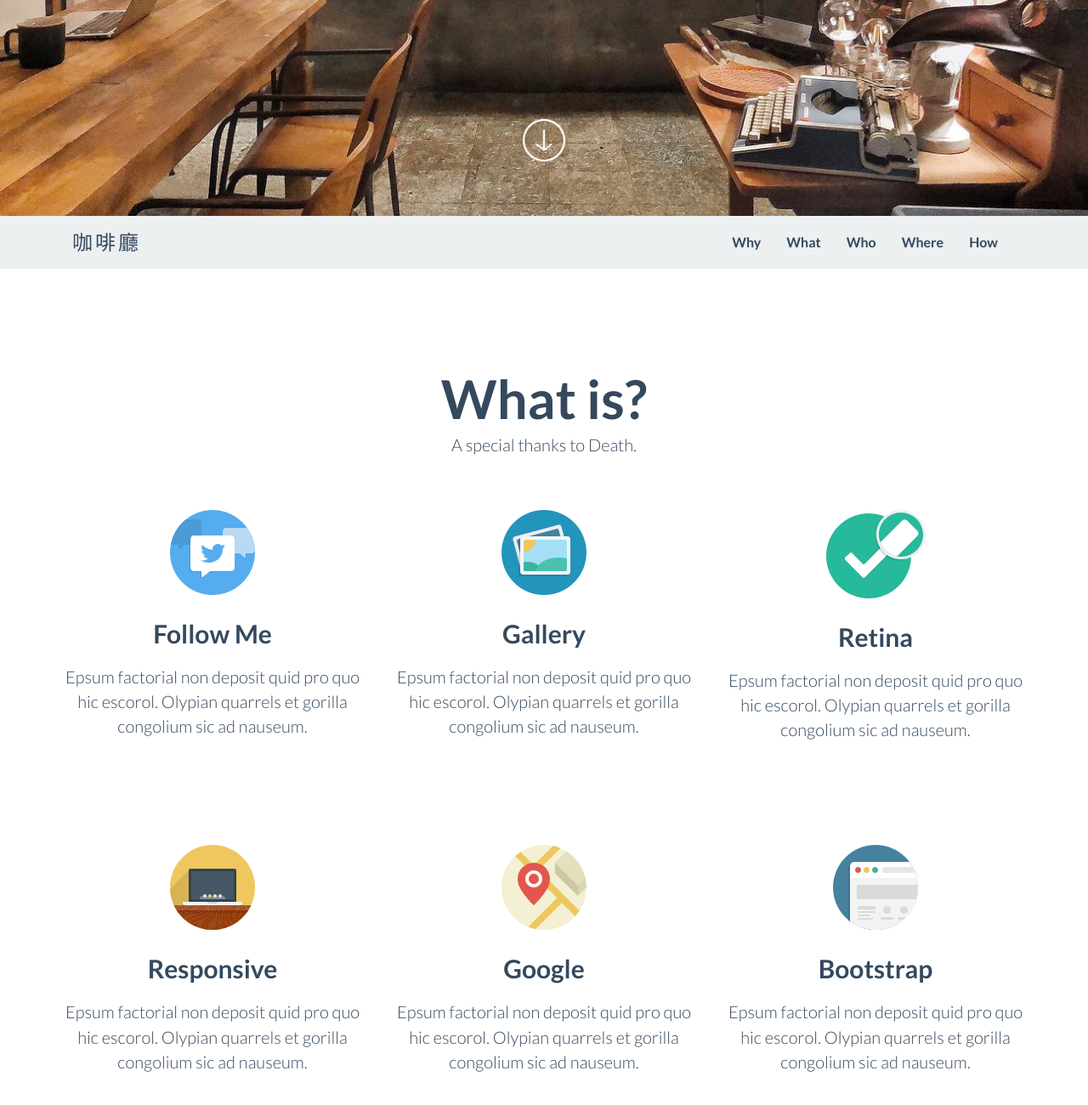
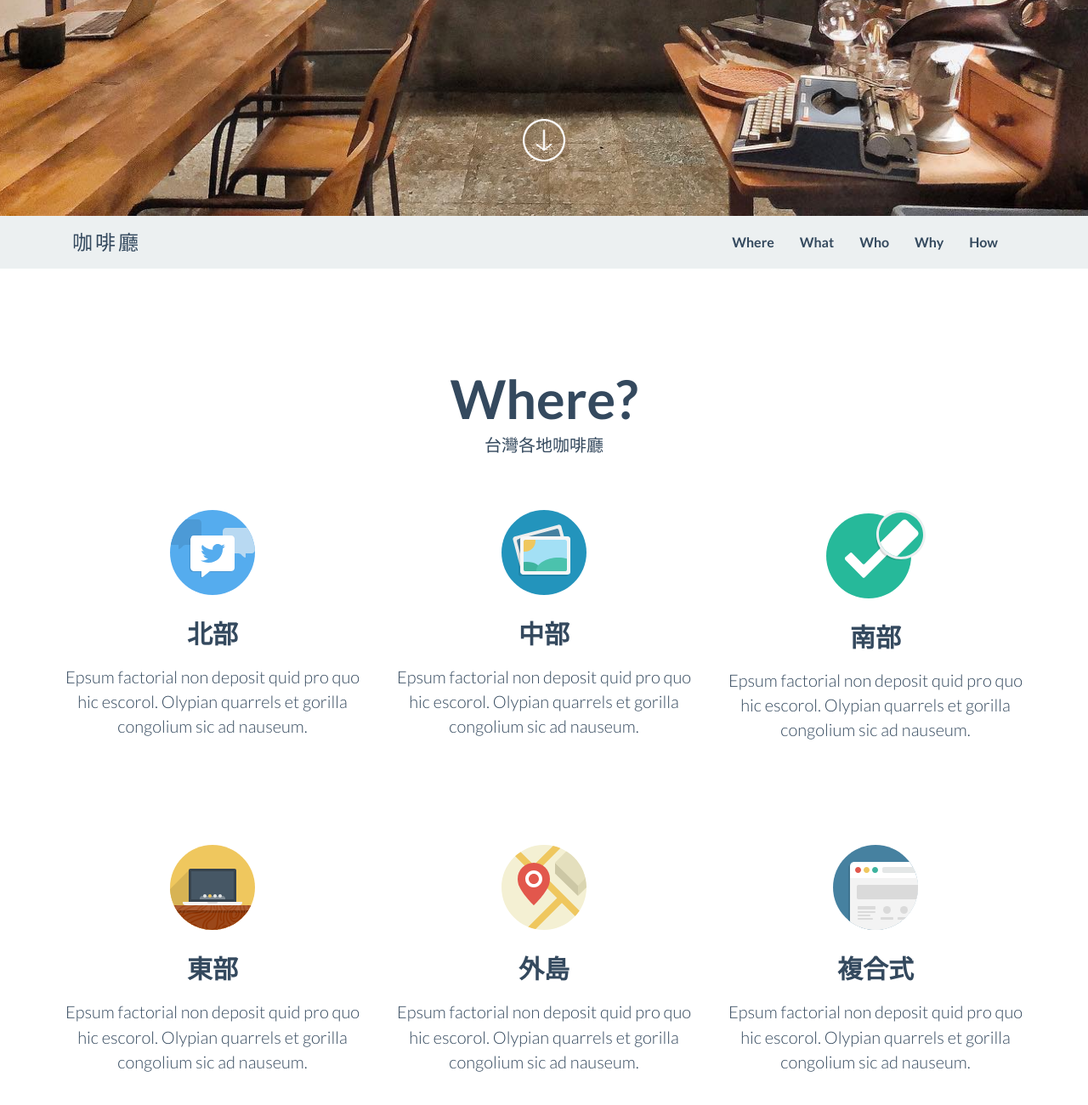
Before and after one commit to eason282800/moropia, a plain HTML site: page index.html in a window 1280 px wide. Shown: the part 546-1846 px from the top of the page at 85% size. Drawn offline with Linux system fonts and the light colour scheme.

Commit message:
Update index.html

```diff
--- a/index.html
+++ b/index.html
@@ -91,10 +91,10 @@
 			<div class="collapse navbar-collapse navbar-right navbar-ex1-collapse">
 				<ul class="nav navbar-nav">
 
-					<li class="menuItem"><a href="#whatis">Why</a></li>
+					<li class="menuItem"><a href="#whatis">Where</a></li>
 					<li class="menuItem"><a href="#useit">What</a></li>
 					<li class="menuItem"><a href="#screen">Who</a></li>
-					<li class="menuItem"><a href="#credits">Where</a></li>
+					<li class="menuItem"><a href="#credits">Why</a></li>
 					<li class="menuItem"><a href="#contact">How</a></li>
 				</ul>
 			</div>
@@ -107,8 +107,8 @@
 		<div class="container">
 
 			<div class="col-md-6 col-md-offset-3 text-center wrap_title">
-				<h2>What is?</h2>
-				<p class="lead" style="margin-top:0">A special thanks to Death.</p>
+				<h2>Where?</h2>
+				<p class="lead" style="margin-top:0">台灣各地咖啡廳</p>
 
 			</div>
 
@@ -116,7 +116,7 @@
 
 				<div class="col-sm-4 wow fadeInDown text-center">
 				  <img class="rotate" src="img/icon/tweet.svg" alt="Generic placeholder image">
-				  <h3>Follow Me</h3>
+				  <h3>北部</h3>
 				  <p class="lead">Epsum factorial non deposit quid pro quo hic escorol. Olypian quarrels et gorilla congolium sic ad nauseum. </p>
 
 				  <!-- <p><a class="btn btn-embossed btn-primary view" role="button">View Details</a></p> -->
@@ -124,14 +124,14 @@
 
 				<div class="col-sm-4 wow fadeInDown text-center">
 				  <img  class="rotate" src="img/icon/picture.svg" alt="Generic placeholder image">
-				   <h3>Gallery</h3>
+				   <h3>中部</h3>
 				   <p class="lead">Epsum factorial non deposit quid pro quo hic escorol. Olypian quarrels et gorilla congolium sic ad nauseum. </p>
 				   <!-- <p><a class="btn btn-embossed btn-primary view" role="button">View Details</a></p> -->
 				</div><!-- /.col-lg-4 -->
 
 				<div class="col-sm-4 wow fadeInDown text-center">
 				  <img  class="rotate" src="img/icon/retina.svg" alt="Generic placeholder image">
-				   <h3>Retina</h3>
+				   <h3>南部</h3>
 					<p class="lead">Epsum factorial non deposit quid pro quo hic escorol. Olypian quarrels et gorilla congolium sic ad nauseum. </p>
 				  <!-- <p><a class="btn btn-embossed btn-primary view" role="button">View Details</a></p> -->
 				</div><!-- /.col-lg-4 -->
@@ -142,21 +142,21 @@
 
 				<div class="col-sm-4  wow fadeInDown text-center">
 				  <img class="rotate" src="img/icon/laptop.svg" alt="Generic placeholder image">
-				  <h3>Responsive</h3>
+				  <h3>東部</h3>
 				  <p class="lead">Epsum factorial non deposit quid pro quo hic escorol. Olypian quarrels et gorilla congolium sic ad nauseum. </p>
 				 <!-- <p><a class="btn btn-embossed btn-primary view" role="button">View Details</a></p> -->
 				</div><!-- /.col-lg-4 -->
 
 				<div class="col-sm-4 wow fadeInDown text-center">
 				  <img  class="rotate" src="img/icon/map.svg" alt="Generic placeholder image">
-				   <h3>Google</h3>
+				   <h3>外島</h3>
 				   <p class="lead">Epsum factorial non deposit quid pro quo hic escorol. Olypian quarrels et gorilla congolium sic ad nauseum. </p>
 				   <!-- <p><a class="btn btn-embossed btn-primary view" role="button">View Details</a></p> -->
 				</div><!-- /.col-lg-4 -->
 
 				<div class="col-sm-4 wow fadeInDown text-center">
 				  <img  class="rotate" src="img/icon/browser.svg" alt="Generic placeholder image">
-				   <h3>Bootstrap</h3>
+				   <h3>複合式</h3>
 				 <p class="lead">Epsum factorial non deposit quid pro quo hic escorol. Olypian quarrels et gorilla congolium sic ad nauseum. </p>
 				  <!-- <p><a class="btn btn-embossed btn-primary view" role="button">View Details</a></p> -->
 				</div><!-- /.col-lg-4 -->
```
